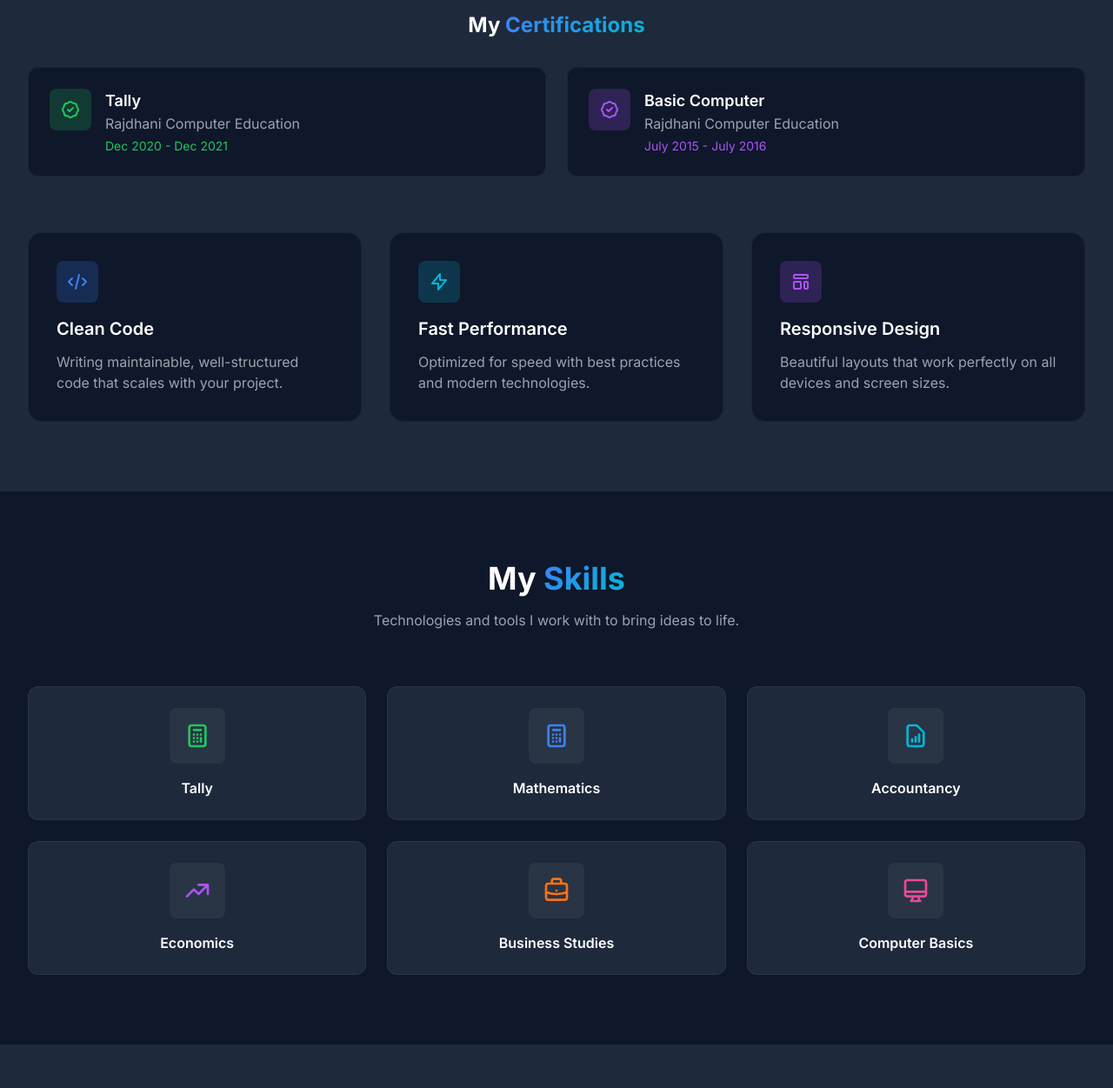
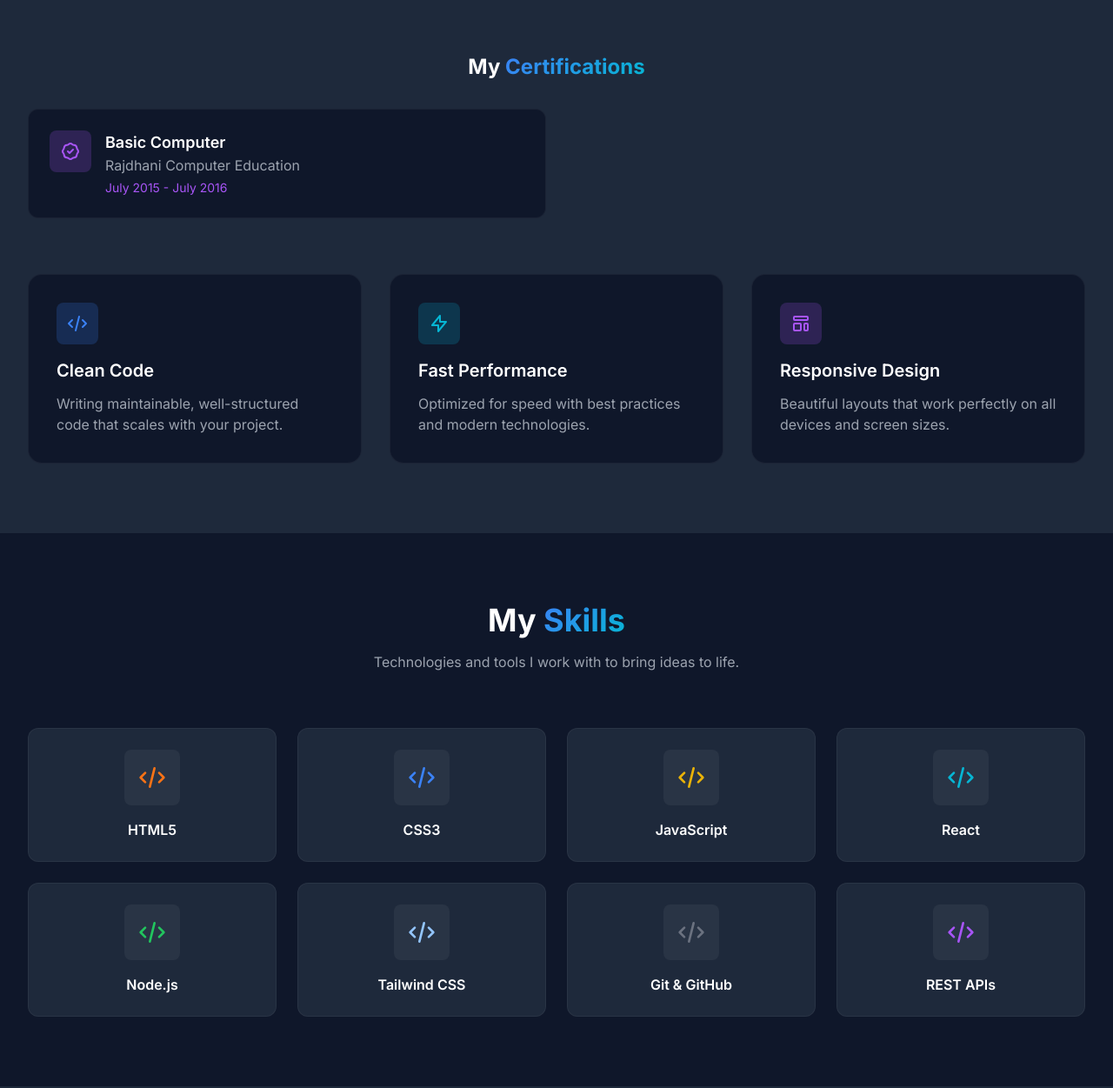
Before and after one commit to expensesamankumar-prog/me, a website: page index.html in a window 1280 px wide. Shown: the part 1289-2540 px from the top of the page at 87% size. Drawn offline with nearby package versions, Linux system fonts and the light colour scheme.

Commit message:
Update favicon: AK in blue and gold with 1 min animations on transparent bg

```diff
--- a/index.html
+++ b/index.html
@@ -10,6 +10,9 @@
     <link rel="preconnect" href="https://fonts.googleapis.com">
     <link rel="preconnect" href="https://fonts.gstatic.com" crossorigin>
     <link href="https://fonts.googleapis.com/css2?family=Inter:wght@300;400;500;600;700;800&display=swap" rel="stylesheet">
+
+    <!-- Favicon -->
+    <link rel="icon" id="favicon" href="assets/favicon.svg" type="image/svg+xml">
 
     <!-- Tailwind CSS -->
     <script src="https://cdn.tailwindcss.com"></script>
@@ -32,6 +35,7 @@
                          'fade-in': 'fadeIn 0.8s ease-out forwards',
                          'slide-up': 'slideUp 0.8s ease-out forwards',
                          'float': 'float 3s ease-in-out infinite',
+                         'coding-to-a': 'codingToA 3s ease-in-out infinite',
                      },
                      keyframes: {
                          fadeIn: {
@@ -45,6 +49,10 @@
                          float: {
                              '0%, 100%': { transform: 'translateY(0)' },
                              '50%': { transform: 'translateY(-10px)' },
+                         },
+                         codingToA: {
+                             '0%, 100%': { backgroundClip: 'text', WebkitBackgroundClip: 'text' },
+                             '50%': { backgroundClip: 'text', WebkitBackgroundClip: 'text', backgroundImage: 'linear-gradient(to right, #3b82f6 50%, #06b6d4 50%)' },
                          },
                      },
                 },
@@ -203,6 +211,20 @@
                          <circle cx="200" cy="200" r="30" fill="#3b82f6" class="animate-pulse"/>
                      </svg>
                  </div>
+
+                 <!-- Coding to A Logo Animation -->
+                 <div class="animate-fade-in mt-8">
+                     <div class="text-center">
+                         <div class="relative inline-block">
+                             <div class="absolute inset-0 flex items-center justify-center text-6xl font-bold bg-gradient-to-r from-blue-600 to-indigo-600 bg-clip-text text-transparent animate-coding-to-a">
+                                 CODING
+                             </div>
+                             <div class="absolute inset-0 flex items-center justify-center text-6xl font-bold bg-gradient-to-r from-blue-600 to-indigo-600 bg-clip-text text-transparent opacity-0 animate-a-only">
+                                 A
+                             </div>
+                         </div>
+                     </div>
+                 </div>
             </div>
         </div>
     </section>
@@ -213,8 +235,7 @@
             <div class="text-center mb-16 animate-slide-up">
                 <h2 class="text-4xl font-bold mb-4">About <span class="gradient-text">Me</span></h2>
                 <p class="text-gray-400 max-w-2xl mx-auto">
-                    I'm a dedicated professional with a strong academic background in commerce and accounting.
-                    Passionate about financial management and business operations.
+                    I'm a passionate and results-oriented web developer with a talent for crafting elegant, user-friendly, and high-performance web experiences. I'm driven by a desire to solve complex problems and turn innovative ideas into reality through clean, efficient, and scalable code.
                 </p>
             </div>
 
@@ -262,21 +283,7 @@
             <div class="mb-16">
                 <h3 class="text-2xl font-bold mb-8 text-center">My <span class="gradient-text">Certifications</span></h3>
                 <div class="grid md:grid-cols-2 gap-6">
-                    <!-- Certification Card 1 -->
-                    <div class="bg-primary p-6 rounded-xl card-hover border border-white/5">
-                        <div class="flex items-start gap-4">
-                            <div class="w-12 h-12 bg-green-500/20 rounded-lg flex items-center justify-center flex-shrink-0">
-                                <svg class="w-6 h-6 text-green-500" fill="none" stroke="currentColor" viewBox="0 0 24 24">
-                                    <path stroke-linecap="round" stroke-linejoin="round" stroke-width="2" d="M9 12l2 2 4-4M7.835 4.697a3.42 3.42 0 001.946-.806 3.42 3.42 0 014.438 0 3.42 3.42 0 001.946.806 3.42 3.42 0 013.138 3.138 3.42 3.42 0 00.806 1.946 3.42 3.42 0 010 4.438 3.42 3.42 0 00-.806 1.946 3.42 3.42 0 01-3.138 3.138 3.42 3.42 0 00-1.946.806 3.42 3.42 0 01-4.438 0 3.42 3.42 0 00-1.946-.806 3.42 3.42 0 01-3.138-3.138 3.42 3.42 0 00-.806-1.946 3.42 3.42 0 010-4.438 3.42 3.42 0 00.806-1.946 3.42 3.42 0 013.138-3.138z"/>
-                                </svg>
-                            </div>
-                            <div>
-                                <h4 class="text-lg font-semibold">Tally</h4>
-                                <p class="text-gray-400">Rajdhani Computer Education</p>
-                                <p class="text-sm text-green-500 mt-1">Dec 2020 - Dec 2021</p>
-                            </div>
-                        </div>
-                    </div>
+
 
                     <!-- Certification Card 2 -->
                     <div class="bg-primary p-6 rounded-xl card-hover border border-white/5">
@@ -343,65 +350,85 @@
                 </p>
             </div>
 
-            <div class="grid grid-cols-2 md:grid-cols-3 gap-6">
+            <div class="grid grid-cols-2 md:grid-cols-3 lg:grid-cols-4 gap-6">
                 <!-- Skill Item -->
                 <div class="bg-secondary p-6 rounded-xl text-center card-hover border border-white/5">
                     <div class="w-16 h-16 mx-auto mb-4 bg-white/5 rounded-lg flex items-center justify-center">
-                        <svg class="w-8 h-8 text-green-500" fill="none" stroke="currentColor" viewBox="0 0 24 24">
-                            <path stroke-linecap="round" stroke-linejoin="round" stroke-width="2" d="M9 7h6m0 10v-3m-3 3h.01M9 17h.01M9 14h.01M12 14h.01M15 11h.01M12 11h.01M9 11h.01M7 21h10a2 2 0 002-2V5a2 2 0 00-2-2H7a2 2 0 00-2 2v14a2 2 0 002 2z"/>
+                        <svg class="w-8 h-8 text-orange-500" fill="none" stroke="currentColor" viewBox="0 0 24 24">
+                            <path stroke-linecap="round" stroke-linejoin="round" stroke-width="2" d="M10 20l4-16m4 4l4 4-4 4M6 16l-4-4 4-4"/>
                         </svg>
                     </div>
-                    <h3 class="font-semibold">Tally</h3>
+                    <h3 class="font-semibold">HTML5</h3>
                 </div>
 
                 <!-- Skill Item -->
                 <div class="bg-secondary p-6 rounded-xl text-center card-hover border border-white/5">
                     <div class="w-16 h-16 mx-auto mb-4 bg-white/5 rounded-lg flex items-center justify-center">
                         <svg class="w-8 h-8 text-blue-500" fill="none" stroke="currentColor" viewBox="0 0 24 24">
-                            <path stroke-linecap="round" stroke-linejoin="round" stroke-width="2" d="M9 7h6m0 10v-3m-3 3h.01M9 17h.01M9 14h.01M12 14h.01M15 11h.01M12 11h.01M9 11h.01M7 21h10a2 2 0 002-2V5a2 2 0 00-2-2H7a2 2 0 00-2 2v14a2 2 0 002 2z"/>
+                            <path stroke-linecap="round" stroke-linejoin="round" stroke-width="2" d="M10 20l4-16m4 4l4 4-4 4M6 16l-4-4 4-4"/>
                         </svg>
                     </div>
-                    <h3 class="font-semibold">Mathematics</h3>
+                    <h3 class="font-semibold">CSS3</h3>
+                </div>
+
+                <!-- Skill Item -->
+                <div class="bg-secondary p-6 rounded-xl text-center card-hover border border-white/5">
+                    <div class="w-16 h-16 mx-auto mb-4 bg-white/5 rounded-lg flex items-center justify-center">
+                        <svg class="w-8 h-8 text-yellow-500" fill="none" stroke="currentColor" viewBox="0 0 24 24">
+                            <path stroke-linecap="round" stroke-linejoin="round" stroke-width="2" d="M10 20l4-16m4 4l4 4-4 4M6 16l-4-4 4-4"/>
+                        </svg>
+                    </div>
+                    <h3 class="font-semibold">JavaScript</h3>
                 </div>
 
                 <!-- Skill Item -->
                 <div class="bg-secondary p-6 rounded-xl text-center card-hover border border-white/5">
                     <div class="w-16 h-16 mx-auto mb-4 bg-white/5 rounded-lg flex items-center justify-center">
                         <svg class="w-8 h-8 text-cyan-500" fill="none" stroke="currentColor" viewBox="0 0 24 24">
-                            <path stroke-linecap="round" stroke-linejoin="round" stroke-width="2" d="M9 17v-2m3 2v-4m3 4v-6m2 10H7a2 2 0 01-2-2V5a2 2 0 012-2h5.586a1 1 0 01.707.293l5.414 5.414a1 1 0 01.293.707V19a2 2 0 01-2 2z"/>
+                            <path stroke-linecap="round" stroke-linejoin="round" stroke-width="2" d="M10 20l4-16m4 4l4 4-4 4M6 16l-4-4 4-4"/>
                         </svg>
                     </div>
-                    <h3 class="font-semibold">Accountancy</h3>
+                    <h3 class="font-semibold">React</h3>
+                </div>
+
+                <!-- Skill Item -->
+                <div class="bg-secondary p-6 rounded-xl text-center card-hover border border-white/5">
+                    <div class="w-16 h-16 mx-auto mb-4 bg-white/5 rounded-lg flex items-center justify-center">
+                        <svg class="w-8 h-8 text-green-500" fill="none" stroke="currentColor" viewBox="0 0 24 24">
+                            <path stroke-linecap="round" stroke-linejoin="round" stroke-width="2" d="M10 20l4-16m4 4l4 4-4 4M6 16l-4-4 4-4"/>
+                        </svg>
+                    </div>
+                    <h3 class="font-semibold">Node.js</h3>
+                </div>
+
+                <!-- Skill Item -->
+                <div class="bg-secondary p-6 rounded-xl text-center card-hover border border-white/5">
+                    <div class="w-16 h-16 mx-auto mb-4 bg-white/5 rounded-lg flex items-center justify-center">
+                        <svg class="w-8 h-8 text-blue-300" fill="none" stroke="currentColor" viewBox="0 0 24 24">
+                            <path stroke-linecap="round" stroke-linejoin="round" stroke-width="2" d="M10 20l4-16m4 4l4 4-4 4M6 16l-4-4 4-4"/>
+                        </svg>
+                    </div>
+                    <h3 class="font-semibold">Tailwind CSS</h3>
+                </div>
+
+                <!-- Skill Item -->
+                <div class="bg-secondary p-6 rounded-xl text-center card-hover border border-white/5">
+                    <div class="w-16 h-16 mx-auto mb-4 bg-white/5 rounded-lg flex items-center justify-center">
+                        <svg class="w-8 h-8 text-gray-500" fill="none" stroke="currentColor" viewBox="0 0 24 24">
+                            <path stroke-linecap="round" stroke-linejoin="round" stroke-width="2" d="M10 20l4-16m4 4l4 4-4 4M6 16l-4-4 4-4"/>
+                        </svg>
+                    </div>
+                    <h3 class="font-semibold">Git & GitHub</h3>
                 </div>
 
                 <!-- Skill Item -->
                 <div class="bg-secondary p-6 rounded-xl text-center card-hover border border-white/5">
                     <div class="w-16 h-16 mx-auto mb-4 bg-white/5 rounded-lg flex items-center justify-center">
                         <svg class="w-8 h-8 text-purple-500" fill="none" stroke="currentColor" viewBox="0 0 24 24">
-                            <path stroke-linecap="round" stroke-linejoin="round" stroke-width="2" d="M13 7h8m0 0v8m0-8l-8 8-4-4-6 6"/>
+                            <path stroke-linecap="round" stroke-linejoin="round" stroke-width="2" d="M10 20l4-16m4 4l4 4-4 4M6 16l-4-4 4-4"/>
                         </svg>
                     </div>
-                    <h3 class="font-semibold">Economics</h3>
-                </div>
-
-                <!-- Skill Item -->
-                <div class="bg-secondary p-6 rounded-xl text-center card-hover border border-white/5">
-                    <div class="w-16 h-16 mx-auto mb-4 bg-white/5 rounded-lg flex items-center justify-center">
-                        <svg class="w-8 h-8 text-orange-500" fill="none" stroke="currentColor" viewBox="0 0 24 24">
-                            <path stroke-linecap="round" stroke-linejoin="round" stroke-width="2" d="M21 13.255A23.931 23.931 0 0112 15c-3.183 0-6.22-.62-9-1.745M16 6V4a2 2 0 00-2-2h-4a2 2 0 00-2 2v2m4 6h.01M5 20h14a2 2 0 002-2V8a2 2 0 00-2-2H5a2 2 0 00-2 2v10a2 2 0 002 2z"/>
-                        </svg>
-                    </div>
-                    <h3 class="font-semibold">Business Studies</h3>
-                </div>
-
-                <!-- Skill Item -->
-                <div class="bg-secondary p-6 rounded-xl text-center card-hover border border-white/5">
-                    <div class="w-16 h-16 mx-auto mb-4 bg-white/5 rounded-lg flex items-center justify-center">
-                        <svg class="w-8 h-8 text-pink-500" fill="none" stroke="currentColor" viewBox="0 0 24 24">
-                            <path stroke-linecap="round" stroke-linejoin="round" stroke-width="2" d="M9.75 17L9 20l-1 1h8l-1-1-.75-3M3 13h18M5 17h14a2 2 0 002-2V5a2 2 0 00-2-2H5a2 2 0 00-2 2v10a2 2 0 002 2z"/>
-                        </svg>
-                    </div>
-                    <h3 class="font-semibold">Computer Basics</h3>
+                    <h3 class="font-semibold">REST APIs</h3>
                 </div>
             </div>
         </div>
@@ -546,5 +573,6 @@
             });
         });
     </script>
+    <script src="assets/js/script.js" defer></script>
 </body>
 </html>
```
Also changed, not shown: assets/favicon.svg (added). Lines whose indentation alone changed are shown as unchanged.
